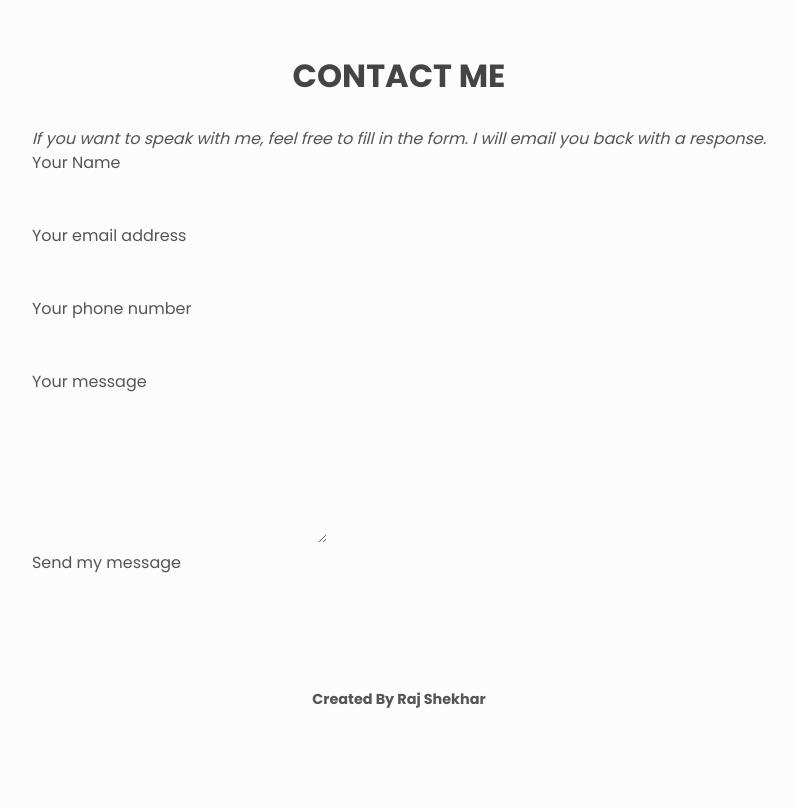
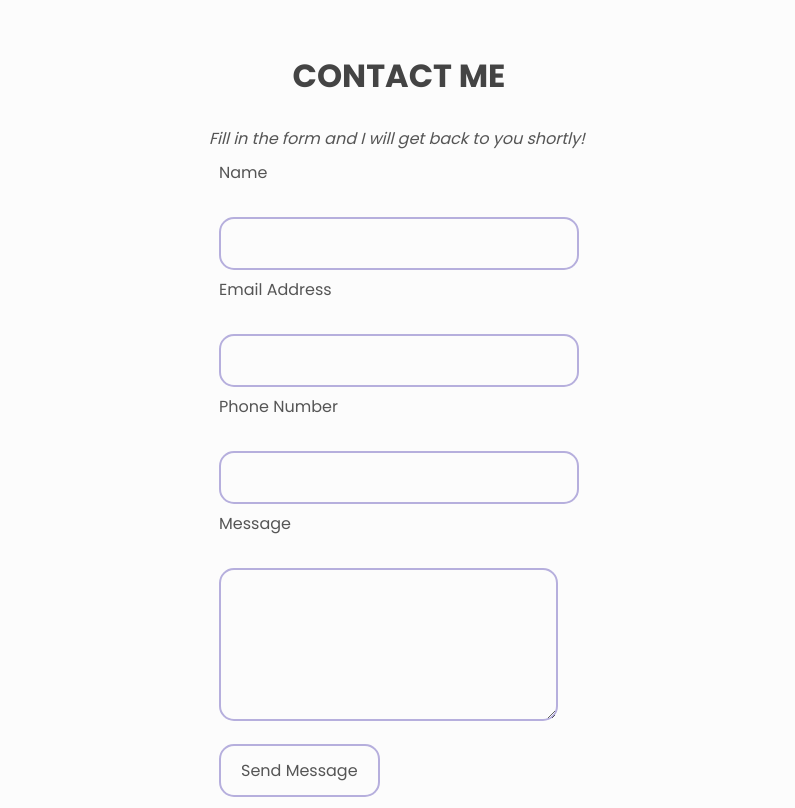
Before and after one commit to CheeseLad/cheeselad.github.io, a plain HTML site: page index.html in a window 1280 px wide. Shown: the part 1780-2588 px from the top of the page, without its empty margins (241-1036 px from the left). Before the commit the page ends 2539 px from the top, so only its background shows below. Drawn offline with nearby package versions, Linux system fonts and the light colour scheme.

Commit message:
fixed up form

```diff
--- a/index.html
+++ b/index.html
@@ -144,7 +144,7 @@
               aria-label="steam workshop page"
               class="link link--icon"
             >
-              <i aria-hidden="true" class="fas fa-external-link-alt"></i>
+              <i aria-hidden="true" class="fab fa-steam"></i>
             </a>
           </div>
 
@@ -219,29 +219,29 @@
       <section class="section contact center" id="contact">
         <h2 class="section__title">Contact Me</h2>
         <div class="container-content">
-          <i>If you want to speak with me, feel free to fill in the form. I will email you back with a response.</i>
+          <i>Fill in the form and I will get back to you shortly!</i>
           <div class="content">
               <form action="https://formspree.io/f/xwkzagze" method="post">
                   <p>
-                      <label for="contact-name">Your Name</label>
+                      <label for="contact-name">Name</label>
                       <br> </br>
                       <input id="contact-name" type="text" name="contact-name"/>
                   </p>
                   <p>
-                      <label for="contact-email">Your email address</label>
+                      <label for="contact-email">Email Address</label>
                       <br> </br>
                       <input id="contact-email" type="email" name="contact-email"/> </p>
                   <p>
-                      <label for="contact-phone">Your phone number</label>
+                      <label for="contact-phone">Phone Number</label>
                       <br> </br>
                       <input id="contact-phone" type="tel" name="contact-phone"/> </p>
                   <p>
-                      <label for="contact-message">Your message</label>
+                      <label for="contact-message">Message</label>
                       <br> </br>
                       <textarea id="contact-message" name="contact-message" rows="5"> </textarea>
                   </p>
                   <p>
-                      <input type="submit" value="Send my message"/> </p>
+                      <input type="submit" value="Send Message"/> </p>
               </form>
           </div>
       </section>
--- a/styles.css
+++ b/styles.css
@@ -411,3 +411,50 @@ main {
     display: none;
   }
 }
+
+/* form styling */
+
+.content { /* https://www.w3schools.com/css/css3_border_images.asp */
+  border: px solid transparent;
+  align-items: center;
+  padding: 10px;
+}
+
+.p
+{
+  color: aqua;
+}
+
+
+input {
+  border: none;
+  border: 2px solid rgb(182, 175, 221);
+  padding: 12px 20px;
+  margin: 8px 0;
+  box-sizing: border-box;
+  border-radius: 15px;
+}
+
+input:hover {
+  background-color: lightblue;
+  border: 3px solid lightblue;
+}
+
+textarea {
+  border: none;
+  border: 2px solid rgb(182, 175, 221);
+  padding: 12px 20px;
+  margin: 8px 0;
+  box-sizing: border-box;
+  border-radius: 15px;
+}
+
+input:focus { /* https://www.w3schools.com/css/css_form.asp */
+  background-color: lightblue;
+  border: 3px solid lightblue;
+}
+
+textarea:focus { /* https://www.w3schools.com/css/css_form.asp */
+  background-color: lightblue;
+  border: 3px solid lightblue;
+}
```
